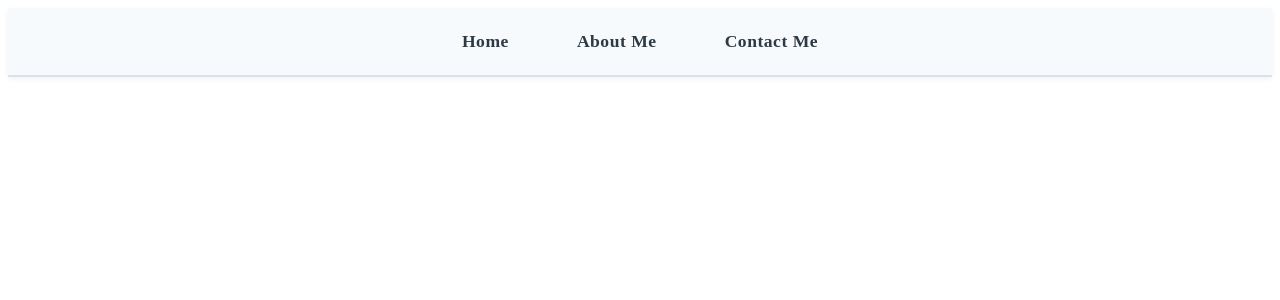
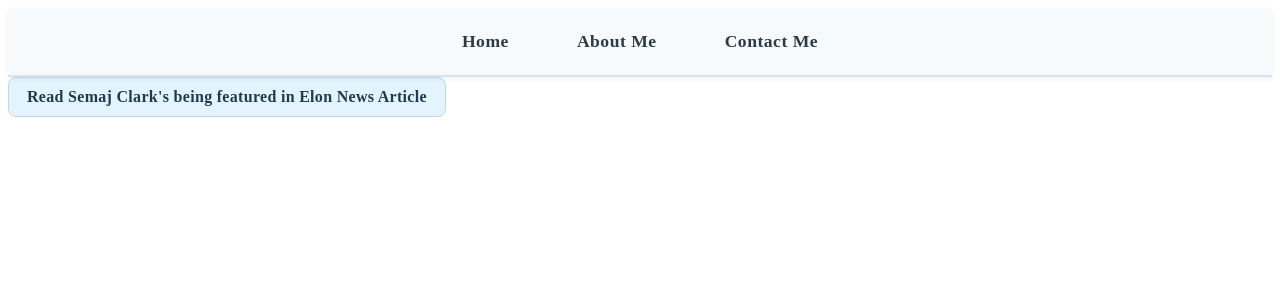
Before and after one commit to Spiderasasen/Semaj-Clark-Portfolio, a React app in the folder portfolio/: page / in a window 1280 px wide. Shown: the top 300 px of the page. Built offline with nearby package versions, Linux system fonts and the light colour scheme; the HTML template or start-up script is replaced by a standard one.

Commit message:
artical link is done

```diff
--- a/portfolio/src/pages/Home.jsx
+++ b/portfolio/src/pages/Home.jsx
@@ -1,11 +1,25 @@
 import Header from "../components/Header.jsx"
+import "../styles/artical.css"
 
 function Home() {
     return (
         <>
+            {/*header code*/}
             <div>
                 <Header />
             </div>
+
+            {/*main code*/}
+            <main>
+                {/*artical link*/}
+                <div>
+                    <a className="vet-article-link"
+                       href={"https://www.elon.edu/u/news/2025/08/04/campus-alamance-celebrates-five-years-of-elon-students-in-the-community/"}
+                       target={"_blank"}>
+                        Read Semaj Clark's being featured in Elon News Article
+                    </a>
+                </div>
+            </main>
         </>
     )
 }
--- /dev/null
+++ b/portfolio/src/styles/artical.css
@@ -0,0 +1,18 @@
+.vet-article-link {
+    display: inline-block;
+    padding: 10px 18px;
+    background-color: #e3f4ff; /* soft medical blue */
+    color: #1f3b4d;
+    font-weight: 600;
+    text-decoration: none;
+    border-radius: 8px;
+    border: 1px solid #bcd9ea;
+    transition: all 0.25s ease;
+    letter-spacing: 0.3px;
+}
+
+.vet-article-link:hover {
+    background-color: #cfe9ff;
+    border-color: #9cc7df;
+    transform: translateY(-2px);
+}
```
